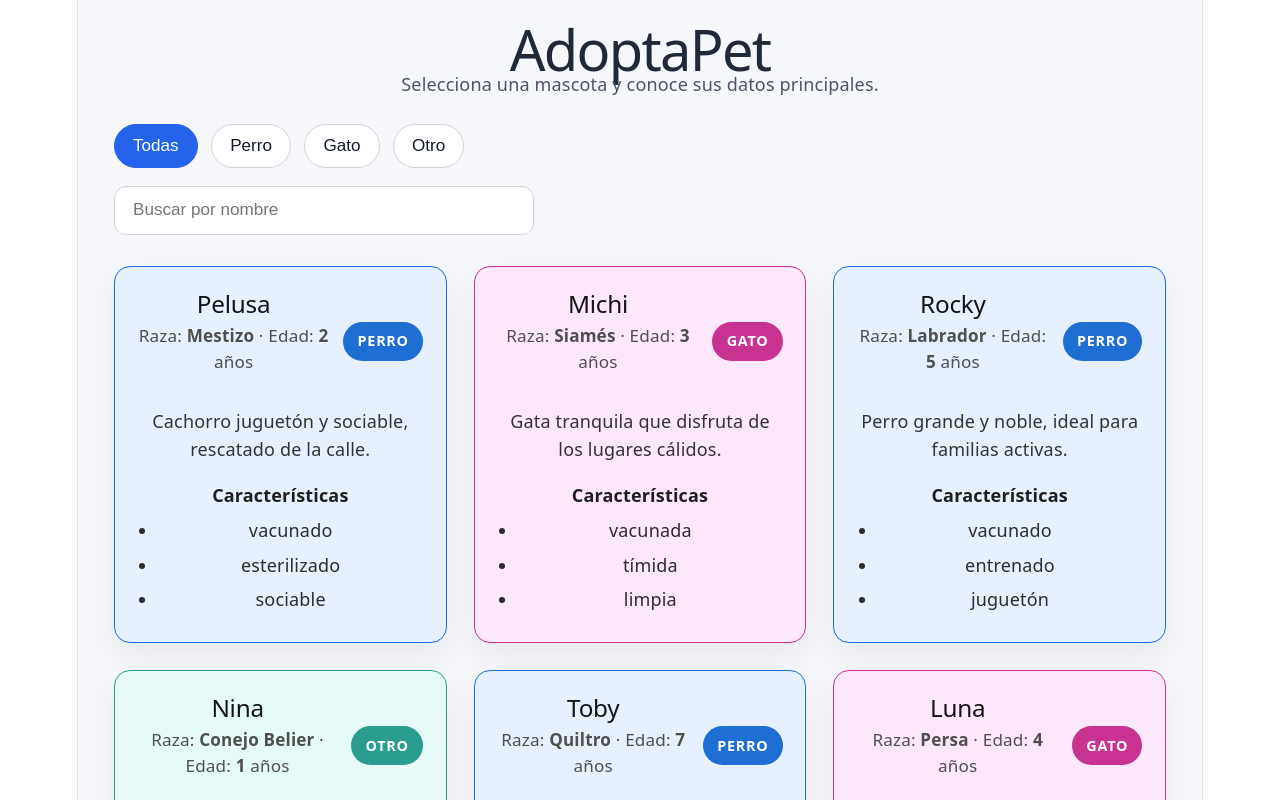
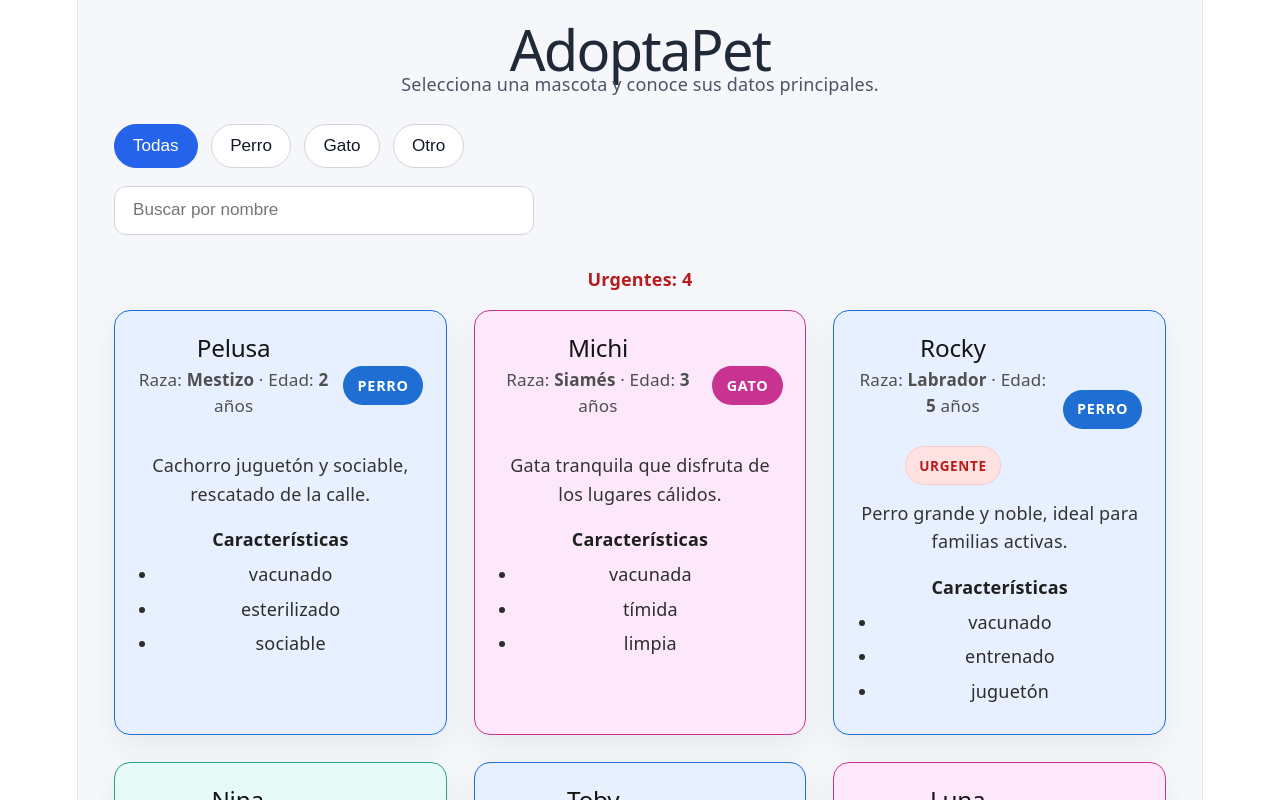
Before and after one commit to phipee/adoptapet-react, a React (Vite) app: page / in a window 1280 px wide. Shown: the top 800 px of the page. Built offline with nearby package versions, Linux system fonts and the light colour scheme.

Commit message:
5.- destacar elementos y contador

```diff
--- a/src/App.jsx
+++ b/src/App.jsx
@@ -30,6 +30,12 @@ const emptyMessageStyle = {
   fontSize: '1rem',
 }
 
+const urgentCountStyle = {
+  marginBottom: '1rem',
+  color: '#b91c1c',
+  fontWeight: 700,
+}
+
 function App() {
   const [selectedSpecies, setSelectedSpecies] = useState('Todas')
   const [searchValue, setSearchValue] = useState('')
@@ -43,6 +49,8 @@ function App() {
 
     return matchesSpecies && matchesSearch
   })
+
+  const urgentCount = filteredMascotas.filter((mascota) => mascota.adopcionUrgente).length
 
   return (
     <main style={pageStyle}>
@@ -58,6 +66,8 @@ function App() {
         onSearchChange={setSearchValue}
       />
 
+      <p style={urgentCountStyle}>Urgentes: {urgentCount}</p>
+
       {filteredMascotas.length > 0 ? (
         <ListaMascotas mascotas={filteredMascotas} />
       ) : (
--- a/src/components/ListaMascotas.jsx
+++ b/src/components/ListaMascotas.jsx
@@ -21,6 +21,7 @@ function ListaMascotas({ mascotas }) {
           especie={mascota.especie}
           descripcion={mascota.descripcion}
           caracteristicas={mascota.caracteristicas}
+          adopcionUrgente={mascota.adopcionUrgente}
         />
       ))}
     </section>
@@ -37,6 +38,7 @@ ListaMascotas.propTypes = {
       especie: PropTypes.string,
       descripcion: PropTypes.string,
       caracteristicas: PropTypes.arrayOf(PropTypes.string),
+      adopcionUrgente: PropTypes.bool,
     })
   ),
 }
--- a/src/components/MascotaCard.jsx
+++ b/src/components/MascotaCard.jsx
@@ -84,7 +84,22 @@ const sectionLabelStyle = {
   color: '#1f1f1f',
 }
 
-function MascotaCard({ nombre, raza, edad, especie, descripcion, caracteristicas }) {
+const urgentStyle = {
+  display: 'inline-flex',
+  alignItems: 'center',
+  padding: '0.3rem 0.75rem',
+  borderRadius: '999px',
+  fontSize: '0.75rem',
+  fontWeight: 700,
+  backgroundColor: '#fee2e2',
+  color: '#b91c1c',
+  border: '1px solid #fecaca',
+  marginTop: '0.5rem',
+  textTransform: 'uppercase',
+  letterSpacing: '0.05em',
+}
+
+function MascotaCard({ nombre, raza, edad, especie, descripcion, caracteristicas, adopcionUrgente }) {
   const especieKey = typeof especie === 'string' ? especie.trim() : ''
   const normalizedEspecie = especieKey.charAt(0).toUpperCase() + especieKey.slice(1).toLowerCase()
   const style = especieStyles[normalizedEspecie] || especieStyles.Otro
@@ -98,6 +113,7 @@ function MascotaCard({ nombre, raza, edad, especie, descripcion, caracteristicas
           <p style={metaStyle}>
             Raza: <strong>{raza}</strong> · Edad: <strong>{edad}</strong> años
           </p>
+          {adopcionUrgente && <span style={urgentStyle}>Urgente</span>}
         </div>
         <span style={tagStyle(style.labelColor)}>{normalizedEspecie || 'Otro'}</span>
       </div>
@@ -129,6 +145,7 @@ MascotaCard.propTypes = {
   especie: PropTypes.string,
   descripcion: PropTypes.string,
   caracteristicas: PropTypes.arrayOf(PropTypes.string),
+  adopcionUrgente: PropTypes.bool,
 }
 
 MascotaCard.defaultProps = {
@@ -138,6 +155,7 @@ MascotaCard.defaultProps = {
   especie: 'Otro',
   descripcion: 'No hay descripción disponible.',
   caracteristicas: [],
+  adopcionUrgente: false,
 }
 
 export default MascotaCard
```
Also changed, not shown: ia.txt, 1 other file (tests, documents, lock files or other folders).
